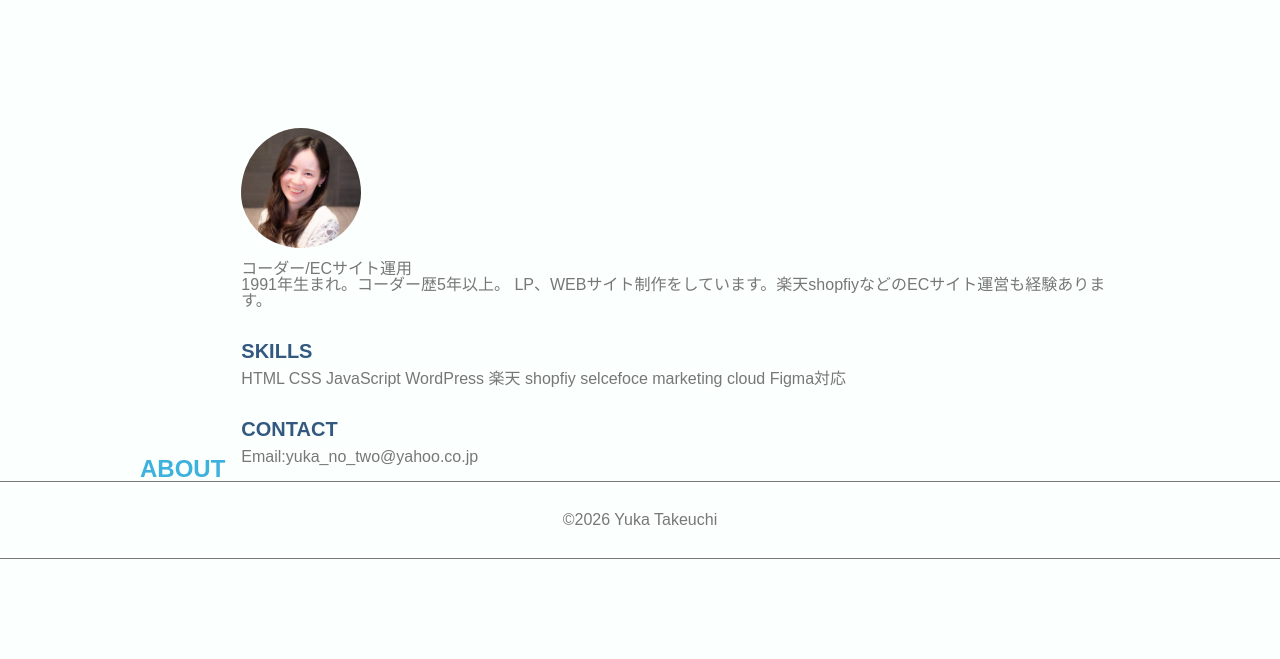
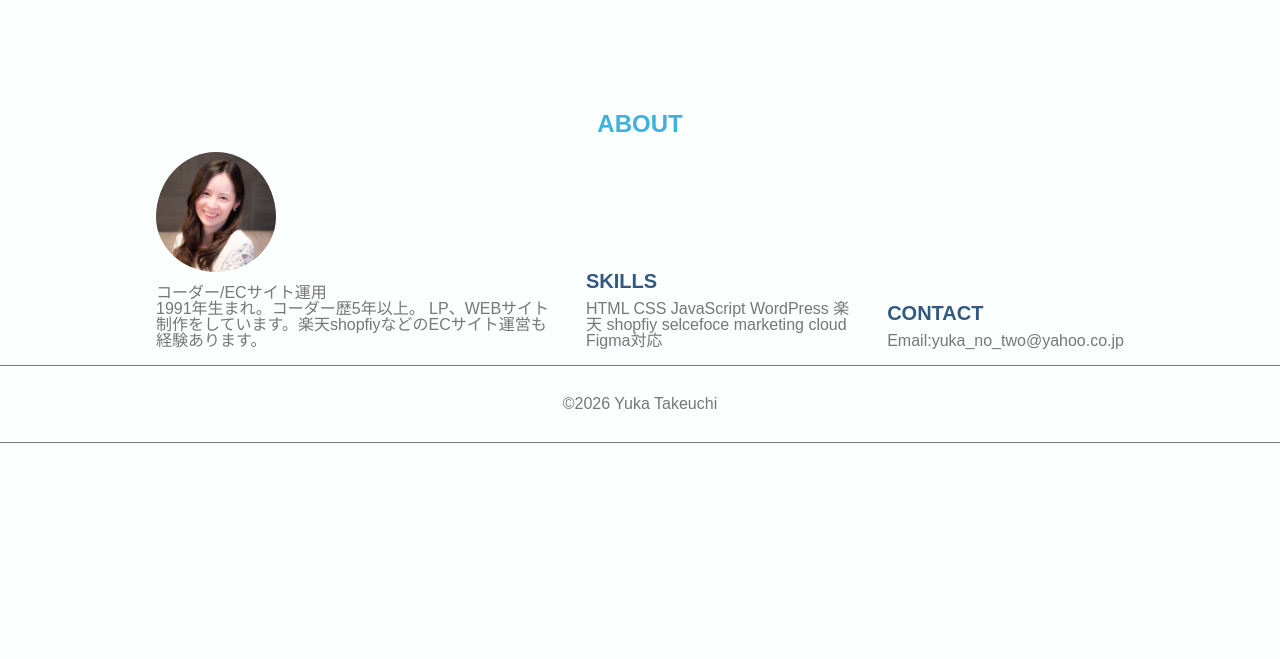
Before and after one commit to yuka0258/file, a PHP site: page / in a window 1280 px wide. Shown: the part 624-1283 px from the top of the page. After the commit the page ends 1067 px from the top, so only its background shows below. Run offline with PHP 8.4, Linux system fonts and the light colour scheme.

Commit message:
Update style.css

```diff
--- a/style.css
+++ b/style.css
@@ -865,7 +865,7 @@ small {
     border-top: 1px solid #777;
 }
 
-.profile {
+.profile_box {
     text-align: left;
     display: flex;
     align-items: end;
```
